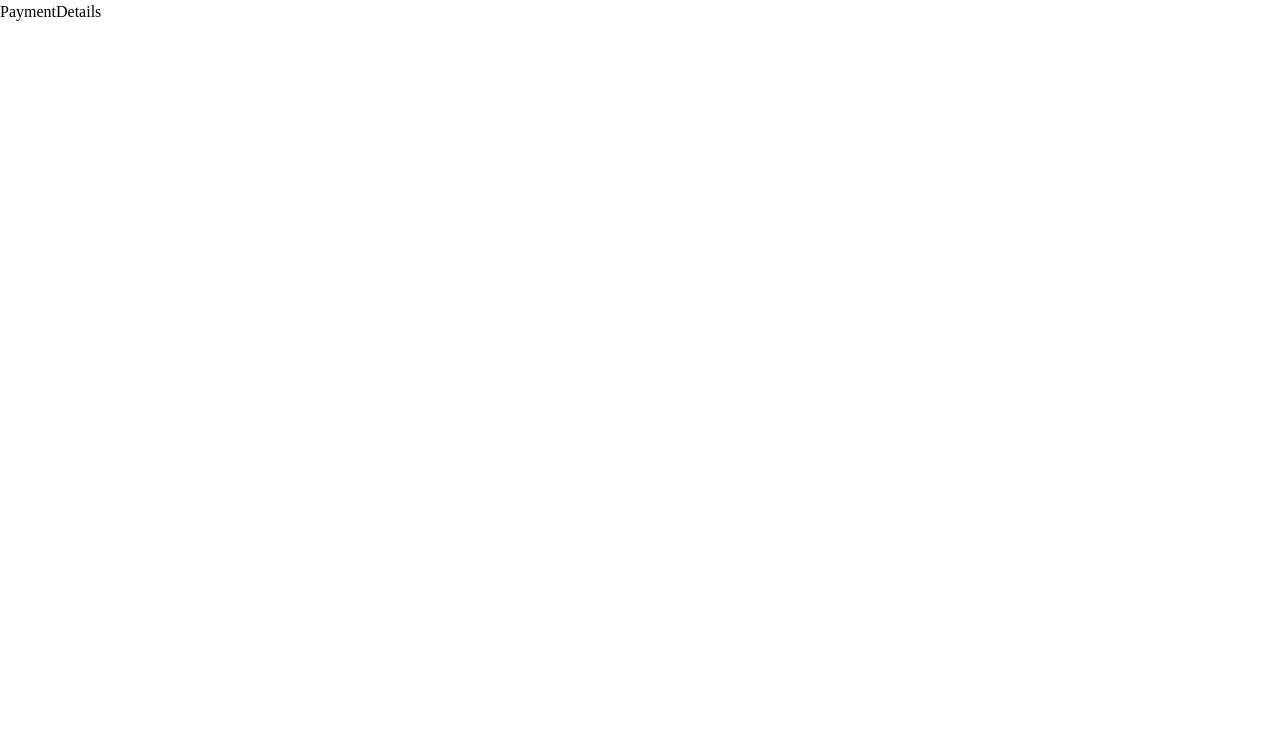
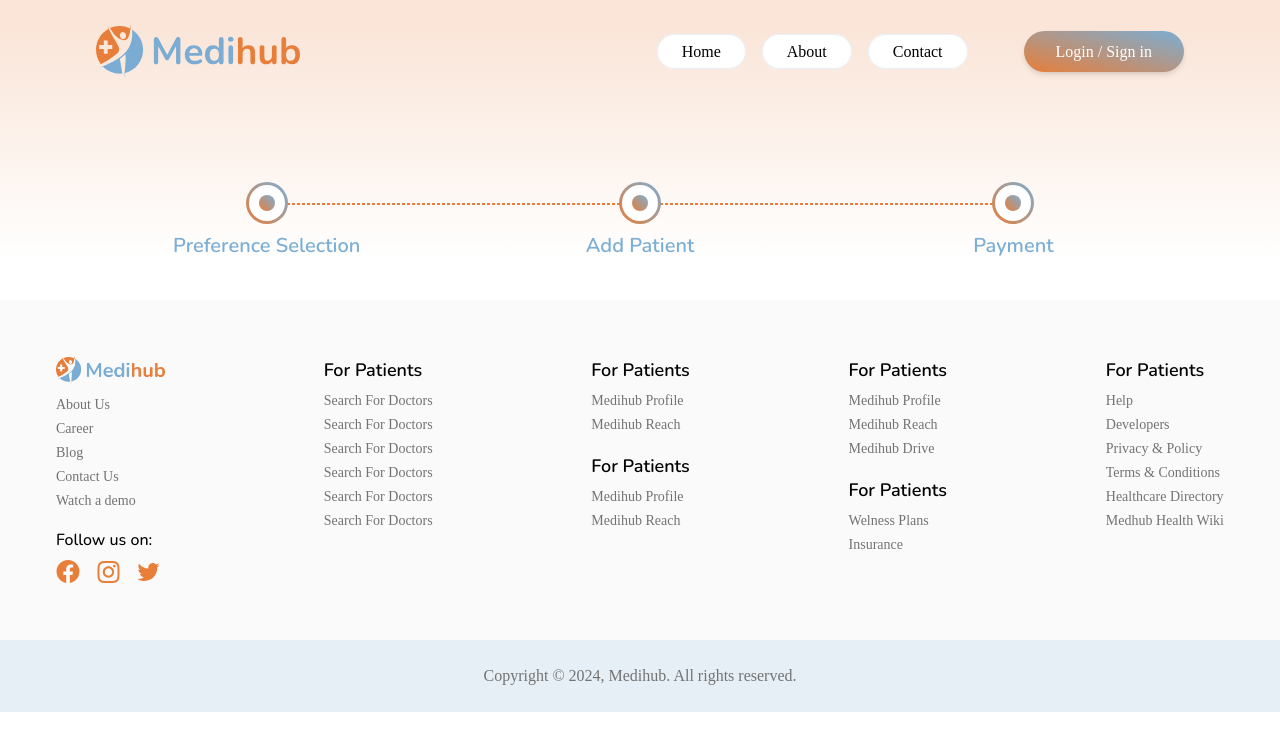
Before and after one commit to vinaykanna/medihub, a React (Vite) app: page /online-consultation/payment-details in a window 1280 px wide. Shown: the top 750 px of the page. Built offline with nearby package versions, Linux system fonts and the light colour scheme; a web font is replaced by a local one.

Commit message:
add tabs component

```diff
--- a/src/Routes.jsx
+++ b/src/Routes.jsx
@@ -13,8 +13,8 @@ import {
 import Diagnostics from "@modules/diagnostics/Diagnostics";
 import InstantConsultation from "@modules/instant-consultation/InstantConsultation/InstantConsultation";
 import DoctorConsultation from "@modules/instant-consultation/DoctorConsultation/DoctorConsultation";
-import SelectPatient from "@modules/instant-consultation/OnlineConsultation/SelectPatient";
-import PaymentDetails from "@modules/instant-consultation/OnlineConsultation/PaymentDetails";
+import PatientDetails from "@modules/instant-consultation/OnlineConsultation/PatientDetails/PatientDetails";
+import PaymentDetails from "@modules/instant-consultation/OnlineConsultation/PaymentDetails/PaymentDetails";
 import BookingSuccess from "@modules/instant-consultation/OnlineConsultation/BookingSuccess";
 import { useEffect } from "react";
 import Home from "@pages/Home/Home";
@@ -40,7 +40,7 @@ function Routes() {
       <Route path="/instant-consultation" element={<InstantConsultation />} />
       <Route path="/online-consultation">
         <Route path="preferences" element={<Preferences />} />
-        <Route path="select-patient" element={<SelectPatient />} />
+        <Route path="patient-details" element={<PatientDetails />} />
         <Route path="payment-details" element={<PaymentDetails />} />
         <Route path="booking-success" element={<BookingSuccess />} />
       </Route>
--- /dev/null
+++ b/src/components/Tabs.jsx
@@ -0,0 +1,59 @@
+import React from "react";
+import { twJoin, twMerge } from "tailwind-merge";
+
+function Tabs({ tabItems, active, onClick }) {
+  const activeIndex = tabItems?.findIndex((item) => item?.id === active);
+
+  return (
+    <div className="grid grid-cols-3 justify-between relative items-start">
+      {tabItems?.map((tabItem, index) => {
+        const isActive = index <= activeIndex;
+        return (
+          <React.Fragment key={index}>
+            <div
+              className="col-span-1 relative"
+              onClick={() => onClick(tabItem)}
+            >
+              <div
+                className={twJoin(
+                  "w-[42px] h-[42px] rounded-full p-[3px] mx-auto z-10 relative",
+                  "bg-[#BDBDBD] flex items-center justify-center cursor-pointer",
+                  isActive &&
+                    "bg-gradient-to-tr from-primary-solid to-secondary-solid"
+                )}
+              >
+                <div className="bg-white w-full h-full rounded-full p-[10px]">
+                  <div
+                    className={twMerge(
+                      "w-full h-full rounded-full bg-[#BDBDBD]",
+                      isActive &&
+                        "bg-gradient-to-tr from-primary-solid to-secondary-solid"
+                    )}
+                  />
+                </div>
+              </div>
+              <h4
+                className={twMerge(
+                  "text-center text-[#BDBDBD] text-xl font-bold font-nunito-bold mt-2",
+                  isActive && "text-secondary-solid"
+                )}
+              >
+                {tabItem?.title}
+              </h4>
+              {index !== 0 && (
+                <hr
+                  className={twJoin(
+                    "border-primary-solid border-dashed border-[1px] border-spacing-28",
+                    "top-[21px] absolute -left-1/2 right-1/2"
+                  )}
+                />
+              )}
+            </div>
+          </React.Fragment>
+        );
+      })}
+    </div>
+  );
+}
+
+export default Tabs;
--- /dev/null
+++ b/src/modules/instant-consultation/OnlineConsultation/PatientDetails/PatientDetails.jsx
@@ -0,0 +1,42 @@
+import Footer from "@components/Footer";
+import Header from "@components/Header";
+import Tabs from "@components/Tabs";
+import { useLocation, useNavigate } from "react-router-dom";
+function PatientDetails() {
+  const navigate = useNavigate();
+  const location = useLocation();
+  const active = location.pathname.split("/").reverse()[0];
+
+  return (
+    <>
+      <section className="w-full bg-gradient-to-b from-primary-light from-10%">
+        <Header />
+        <div className="px-20 mt-20 mb-10">
+          <Tabs
+            tabItems={[
+              {
+                id: "preferences",
+                title: "Preference Selection",
+              },
+              {
+                id: "patient-details",
+                title: "Add Patient",
+              },
+              {
+                id: "payment-details",
+                title: "Payment",
+              },
+            ]}
+            onClick={(tabItem) => {
+              navigate(`/online-consultation/${tabItem?.id}`);
+            }}
+            active={active}
+          />
+        </div>
+      </section>
+      <Footer />
+    </>
+  );
+}
+
+export default PatientDetails;
--- a/src/modules/instant-consultation/OnlineConsultation/PaymentDetails.jsx
+++ /dev/null
@@ -1,5 +0,0 @@
-function PaymentDetails() {
-  return <div>PaymentDetails</div>;
-}
-
-export default PaymentDetails;
--- /dev/null
+++ b/src/modules/instant-consultation/OnlineConsultation/PaymentDetails/PaymentDetails.jsx
@@ -0,0 +1,42 @@
+import Footer from "@components/Footer";
+import Header from "@components/Header";
+import Tabs from "@components/Tabs";
+import { useLocation, useNavigate } from "react-router-dom";
+function PaymentDetails() {
+  const navigate = useNavigate();
+  const location = useLocation();
+  const active = location.pathname.split("/").reverse()[0];
+
+  return (
+    <>
+      <section className="w-full bg-gradient-to-b from-primary-light from-10%">
+        <Header />
+        <div className="px-20 mt-20 mb-10">
+          <Tabs
+            tabItems={[
+              {
+                id: "preferences",
+                title: "Preference Selection",
+              },
+              {
+                id: "patient-details",
+                title: "Add Patient",
+              },
+              {
+                id: "payment-details",
+                title: "Payment",
+              },
+            ]}
+            onClick={(tabItem) => {
+              navigate(`/online-consultation/${tabItem?.id}`);
+            }}
+            active={active}
+          />
+        </div>
+      </section>
+      <Footer />
+    </>
+  );
+}
+
+export default PaymentDetails;
--- a/src/modules/instant-consultation/OnlineConsultation/Preferences/components/ConsultationPreference.jsx
+++ b/src/modules/instant-consultation/OnlineConsultation/Preferences/components/ConsultationPreference.jsx
@@ -7,9 +7,11 @@ import location from "@assets/images/location2.svg";
 import star from "@assets/images/star.svg";
 import chat from "@assets/images/chat.svg";
 import firstAid from "@assets/images/first_aid.svg";
+import { useNavigate } from "react-router-dom";
 
 function ConsultationPreference() {
   const { state, dispatch } = useOnlineConsultationContext();
+  const navigate = useNavigate();
 
   const handleConsultationPreferenceChange = (value) => {
     dispatch({
@@ -71,6 +73,9 @@ function ConsultationPreference() {
       {state.specialization && state.consultationType && (
         <div className="text-right mt-5">
           <button
+            onClick={() => {
+              navigate("/online-consultation/patient-details");
+            }}
             className={twJoin(
               "bg-primary-solid px-10 rounded-3xl py-2",
               "text-white min-w-[300px]"
--- a/src/modules/instant-consultation/OnlineConsultation/SelectPatient.jsx
+++ /dev/null
@@ -1,5 +0,0 @@
-function SelectPatient() {
-  return <div>SelectPatient</div>;
-}
-
-export default SelectPatient;
```
